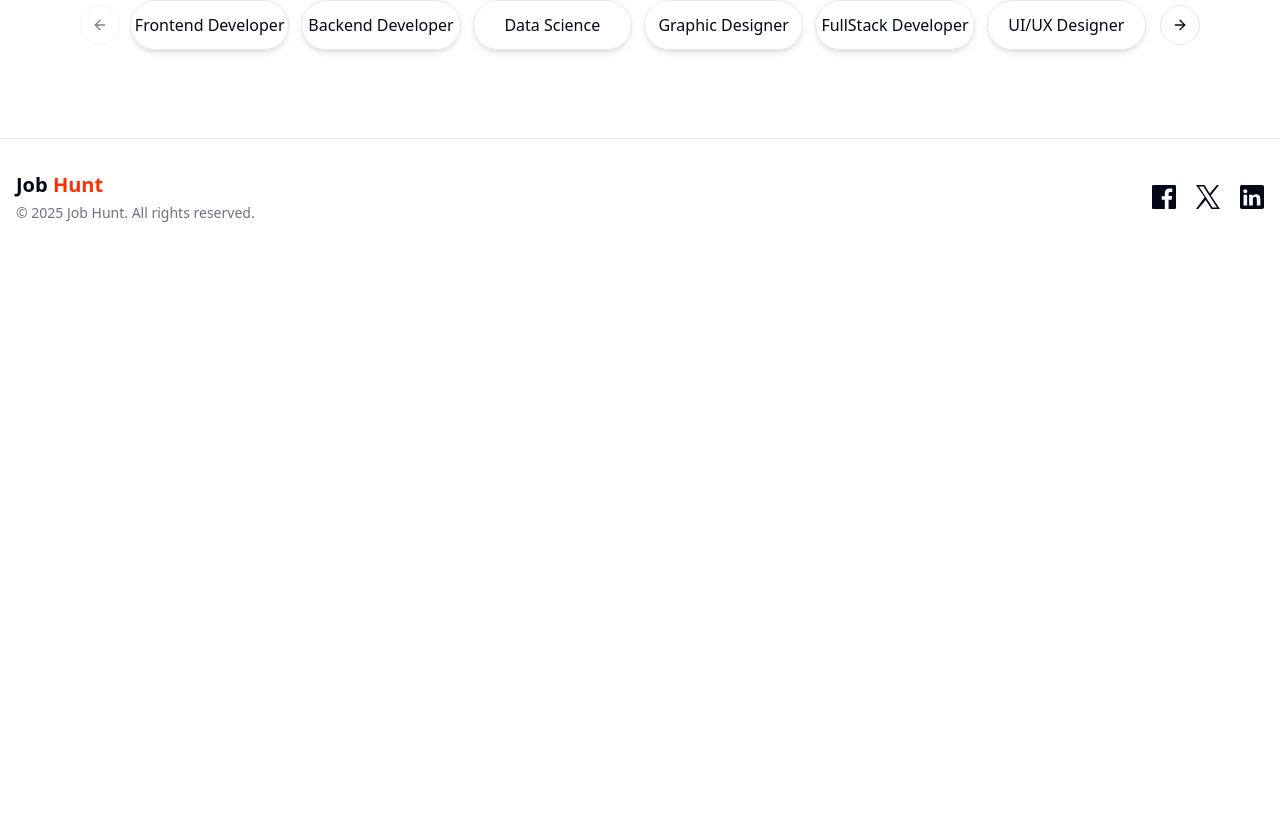
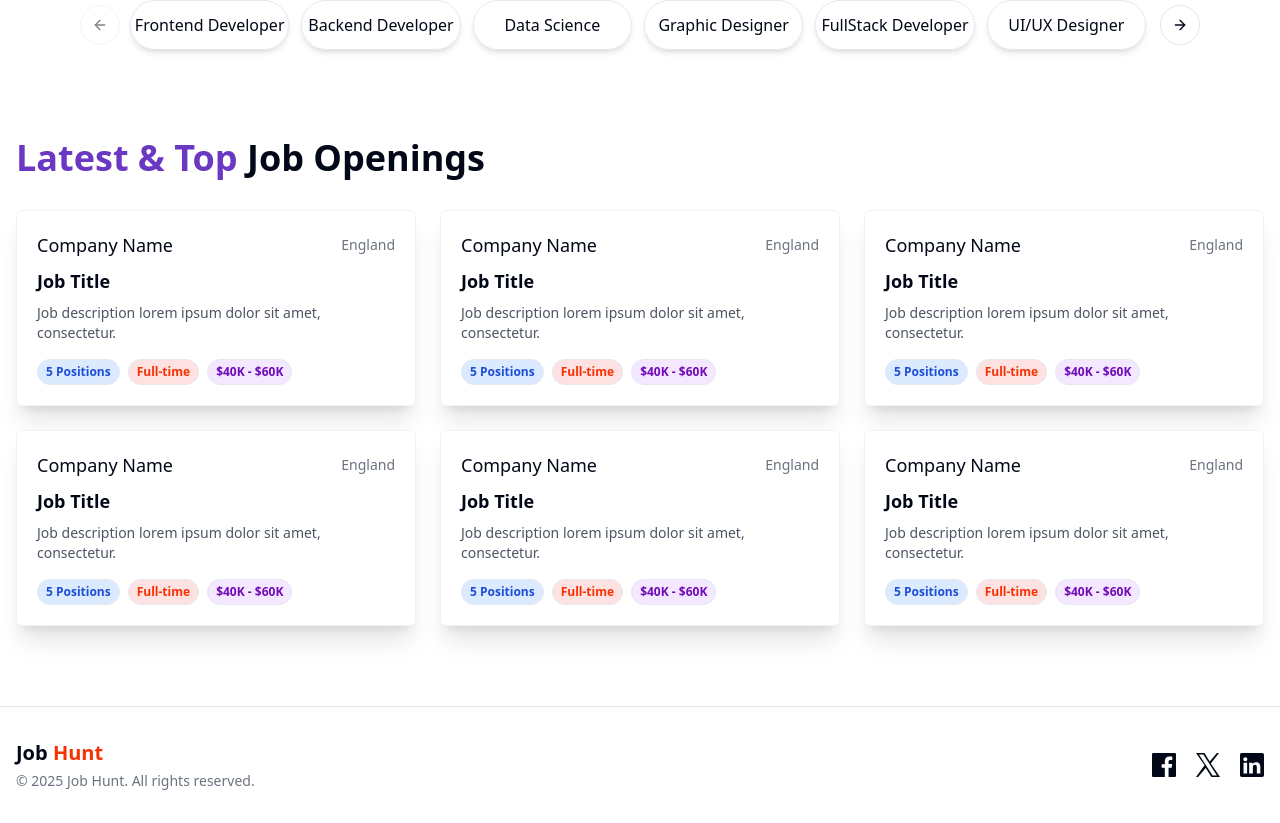
Before and after one commit to diegovilhalva/jobhunt, a React (Vite) app in the folder frontend/: page / in a window 1280 px wide. Shown: the part 610-1433 px from the top of the page. Before the commit the page ends 865 px from the top, so only its background shows below. Built offline with nearby package versions, Linux system fonts and the light colour scheme; no server answers.

Commit message:
latest jobs section add to home page

```diff
--- a/frontend/src/components/Home.jsx
+++ b/frontend/src/components/Home.jsx
@@ -1,5 +1,6 @@
 import CategoryCarousel from "./CategoryCarousel"
 import HeroSection from "./HeroSection"
+import LatestJobs from "./LatestJobs"
 import Footer from "./shared/Footer"
 import Navbar from "./shared/Navbar"
 
@@ -9,6 +10,7 @@
         <Navbar />
         <HeroSection />
         <CategoryCarousel />
+        <LatestJobs />
         <Footer />
     </div>
   )
--- /dev/null
+++ b/frontend/src/components/LatestJobCards.jsx
@@ -0,0 +1,32 @@
+import React from 'react'
+import { Badge } from './ui/badge'
+
+const LatestJobCards = () => {
+    return (
+        <div className="p-5 rounded-md shadow-xl bg-white border border-gray-100 cursor-pointer transition hover:shadow-2xl">
+            <div className="flex justify-between items-center mb-2">
+                <h1 className="font-medium text-lg">Company Name</h1>
+                <p className="text-sm text-gray-500">England</p>
+            </div>
+
+            <div>
+                <h1 className="font-bold text-lg my-2">Job Title</h1>
+                <p className="text-sm text-gray-600">Job description lorem ipsum dolor sit amet, consectetur.</p>
+            </div>
+
+            <div className="flex flex-wrap items-center gap-2 mt-4">
+                <Badge className="bg-blue-100 text-blue-700 text-xs px-2 py-1" variant="ghost">
+                    5 Positions
+                </Badge>
+                <Badge className="bg-red-100 text-[#F83002] font-semibold text-xs px-2 py-1" variant="ghost">
+                    Full-time
+                </Badge>
+                <Badge className="bg-purple-100 text-[#7209b7] font-semibold text-xs px-2 py-1" variant="ghost">
+                    $40K - $60K
+                </Badge>
+            </div>
+        </div>
+    )
+}
+
+export default LatestJobCards
--- /dev/null
+++ b/frontend/src/components/LatestJobs.jsx
@@ -0,0 +1,20 @@
+import LatestJobCards from "./LatestJobCards"
+
+const randomJobs = [1, 2, 3, 4, 5, 6, 7, 8]
+
+const LatestJobs = () => {
+    return (
+        <div className="max-w-7xl mx-auto my-20 px-4">
+            <h1 className="text-4xl font-bold mb-6">
+                <span className="text-[#6A38C2]">Latest & Top </span>Job Openings
+            </h1>
+            <div className="grid grid-cols-1 sm:grid-cols-2 lg:grid-cols-3 gap-6 mt-8">
+                {randomJobs.slice(0, 6).map((item, index) => (
+                    <LatestJobCards key={index} />
+                ))}
+            </div>
+        </div>
+    )
+}
+
+export default LatestJobs
--- /dev/null
+++ b/frontend/src/components/ui/badge.jsx
@@ -0,0 +1,34 @@
+import * as React from "react"
+import { cva } from "class-variance-authority";
+
+import { cn } from "../../lib/utils"
+
+const badgeVariants = cva(
+  "inline-flex items-center rounded-full border px-2.5 py-0.5 text-xs font-semibold transition-colors focus:outline-none focus:ring-2 focus:ring-ring focus:ring-offset-2",
+  {
+    variants: {
+      variant: {
+        default:
+          "border-transparent bg-primary text-primary-foreground hover:bg-primary/80",
+        secondary:
+          "border-transparent bg-secondary text-secondary-foreground hover:bg-secondary/80",
+        destructive:
+          "border-transparent bg-destructive text-destructive-foreground hover:bg-destructive/80",
+        outline: "text-foreground",
+      },
+    },
+    defaultVariants: {
+      variant: "default",
+    },
+  }
+)
+
+function Badge({
+  className,
+  variant,
+  ...props
+}) {
+  return (<div className={cn(badgeVariants({ variant }), className)} {...props} />);
+}
+
+export { Badge, badgeVariants }
```
